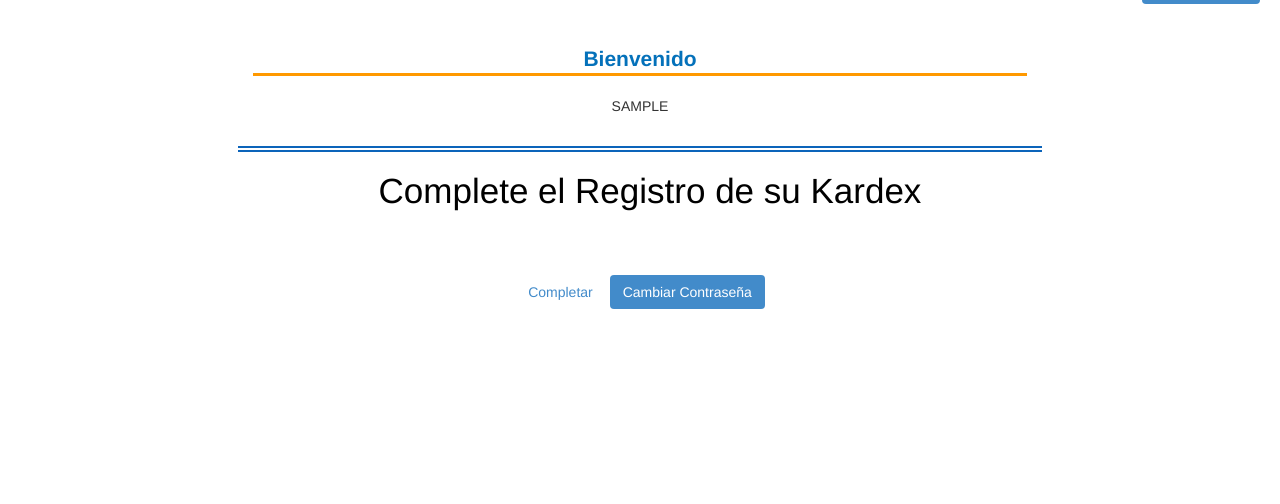
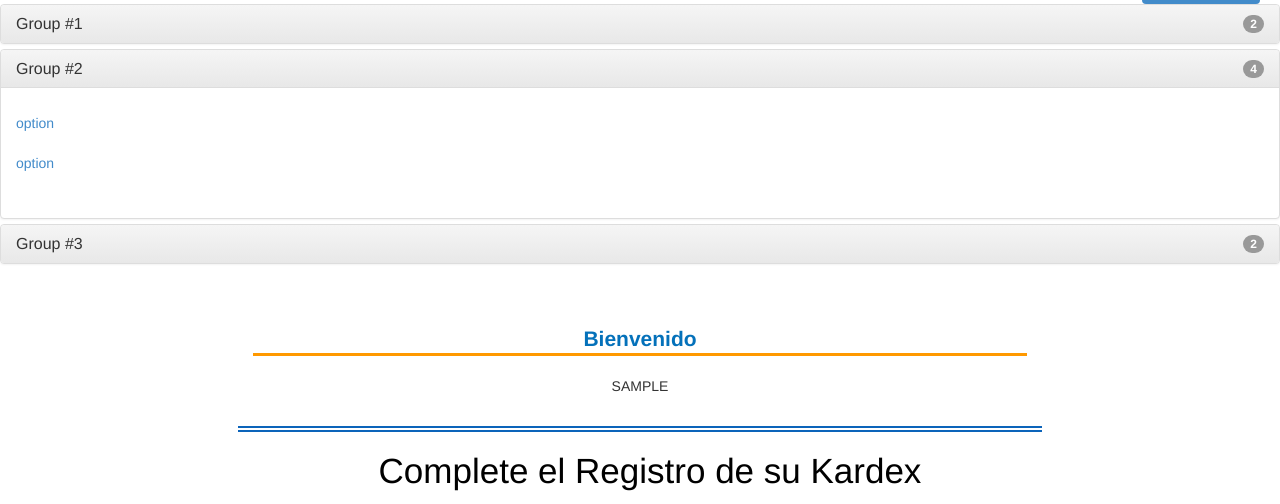
Before and after one commit to RogerMendez/ahiteveo, a Django app: a page that uses ahiteveo/Templates/_menu.html in a window 1280 px wide. Shown: the part 100-604 px from the top of the page. Run offline with Django 3.2, Linux system fonts and the light colour scheme; the visitor is signed in with stand-in values (Sample User, id 1); parts of the project's set-up code (start-up, migrations or seed data) failed here and were passed over; some libraries are stand-ins or nearby versions.

Commit message:
Menu tipo acordion

```diff
--- a/ahiteveo/Templates/_menu.html
+++ b/ahiteveo/Templates/_menu.html
@@ -16,3 +16,61 @@
     <li><a href="">One more nav</a></li>
     <li><a href="">Another nav item</a></li>
 </ul-->
+ <div class="panel-group" id="accordion">
+    <div class="panel panel-default">
+      <div class="panel-heading">
+        <h4 class="panel-title">
+          <a data-toggle="collapse" data-parent="#accordion" href="#collapseOne">
+            Group #1<span class="badge pull-right">2</span>
+          </a>
+        </h4>
+      </div>
+      <div id="collapseOne" class="panel-collapse collapse in">
+        <div class="panel-body">
+          <ul class="nav nav-sidebar">
+            <li><a href="#">option</a></li>
+            <li><a href="#">option </a></li>
+          </ul>
+        </div>
+      </div>
+    </div>
+    <div class="panel panel-default">
+      <div class="panel-heading">
+        <h4 class="panel-title">
+          <a data-toggle="collapse" data-parent="#accordion" href="#collapseTwo">
+            Group #2<span class="badge pull-right">4</span>
+          </a>
+        </h4>
+      </div>
+      <div id="collapseTwo" class="panel-collapse collapse">
+        <div class="panel-body">
+          <ul class="nav nav-sidebar">
+            <li><a href="#">option</a></li>
+            <li><a href="#">option </a></li>
+          </ul>
+        </div>
+      </div>
+    </div>
+    <div class="panel panel-default">
+      <div class="panel-heading">
+        <h4 class="panel-title">
+          <a data-toggle="collapse" data-parent="#accordion" href="#collapseThree">
+            Group #3<span class="badge pull-right">2</span>
+          </a>
+        </h4>
+      </div>
+      <div id="collapseThree" class="panel-collapse collapse in">
+        <div class="panel-body">
+          <ul class="nav nav-sidebar">
+            <li><a href="#">option</a></li>
+            <li><a href="#">option </a></li>
+          </ul>
+        </div>
+      </div>
+    </div>
+  </div>
+  <script>
+      $( document ).ready(function() {
+          $('.collapse').collapse()
+      });
+  </script>
```
